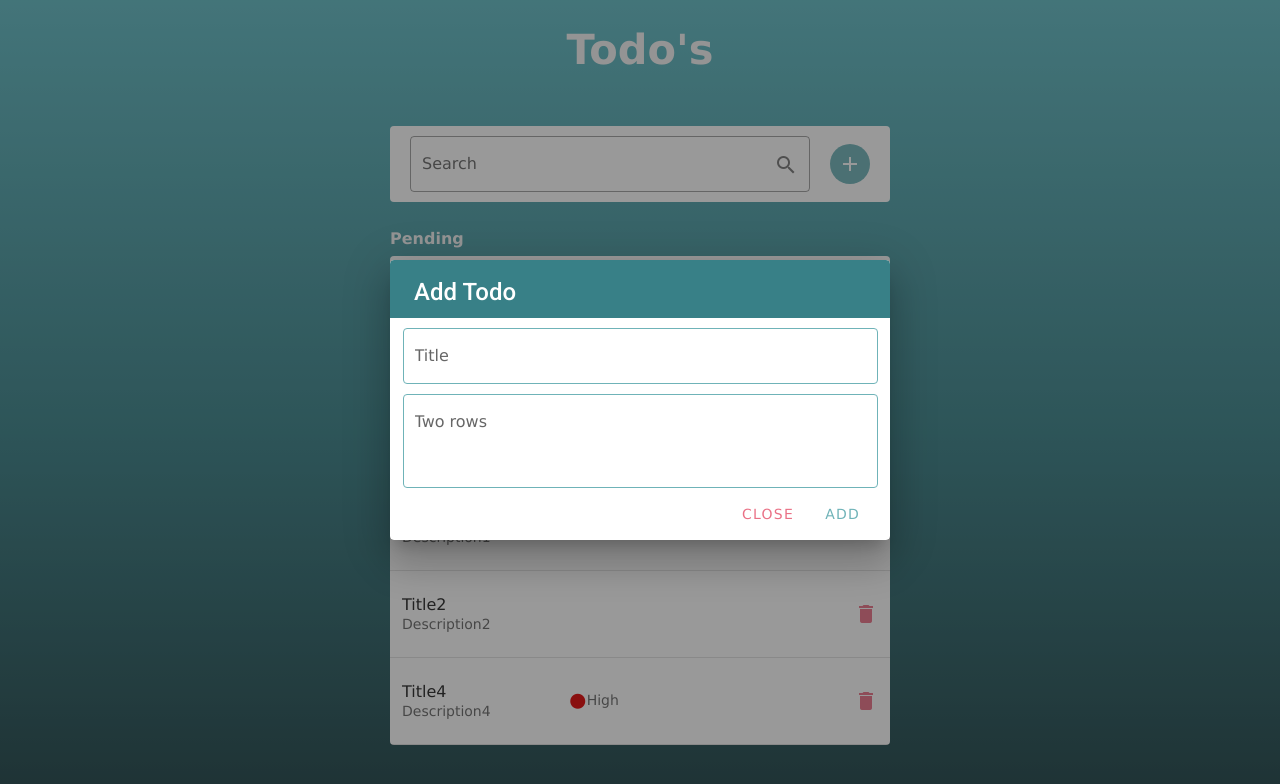
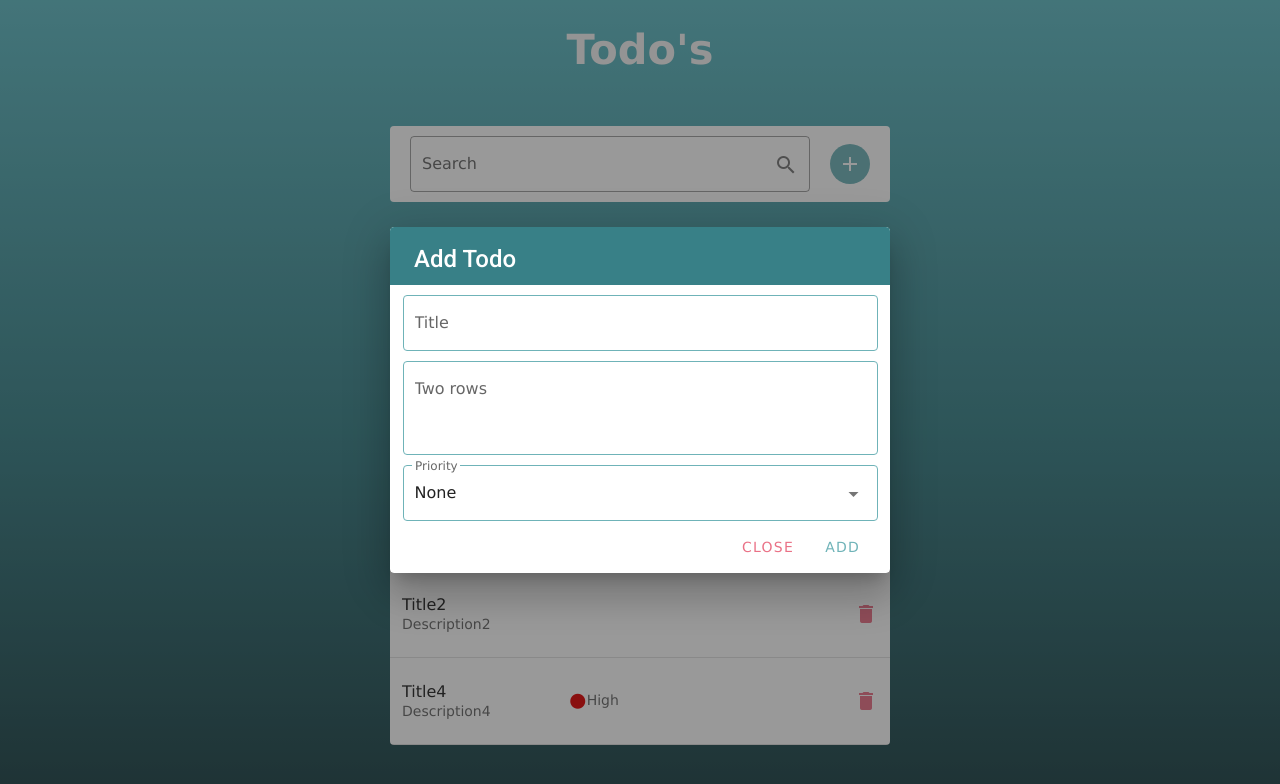
Before and after one commit to bananna96/todo-list, a Vue app: page / in a window 1280 px wide. Both pictures are taken after a click on the button 850 px from the left and 163 px from the top of the page. Shown: the top 784 px of the page. Built offline with nearby package versions, Linux system fonts and the light colour scheme.

Commit message:
[master] added priority selection to addItemDrawer

```diff
--- a/src/components/ListItem.vue
+++ b/src/components/ListItem.vue
@@ -53,15 +53,7 @@
 					v-model="title"
 					outlined
 				></v-text-field>
-				<v-select
-					:items="prioritySelection"
-					v-model="priority"
-					item-text="name"
-					label="Priority"
-					outlined
-					@change="changePriority(priority)"
-					hide-details
-				></v-select>
+
 				<v-textarea
 					class="text-input"
 					label="Description"
@@ -72,6 +64,15 @@
 					hide-details
 					outlined
 				></v-textarea>
+				<v-select
+					:items="prioritySelection"
+					v-model="priority"
+					item-text="name"
+					label="Priority"
+					outlined
+					@change="changePriority(priority)"
+					hide-details
+				></v-select>
 			</v-list-item-content>
 			<v-list-item-action>
 				<v-btn class="ma-1" color="green" plain @click="updateTodo">
--- a/src/components/TheAddItemDrawer.vue
+++ b/src/components/TheAddItemDrawer.vue
@@ -49,6 +49,16 @@
 						hide-details
 						outlined
 					></v-textarea>
+					<v-select
+						class="text-input"
+						:items="prioritySelection"
+						v-model="priority"
+						item-text="name"
+						label="Priority"
+						outlined
+						@change="changePriority(priority)"
+						hide-details
+					></v-select>
 				</div>
 				<v-card-actions>
 					<v-spacer></v-spacer>
@@ -72,6 +82,12 @@ export default {
 			title: '',
 			description: '',
 			priority: 0,
+			prioritySelection: [
+				{ name: 'None', value: 0 },
+				{ name: 'Low', value: 1 },
+				{ name: 'Medium', value: 2 },
+				{ name: 'High', value: 3 },
+			],
 			alert: false,
 		};
 	},
```
